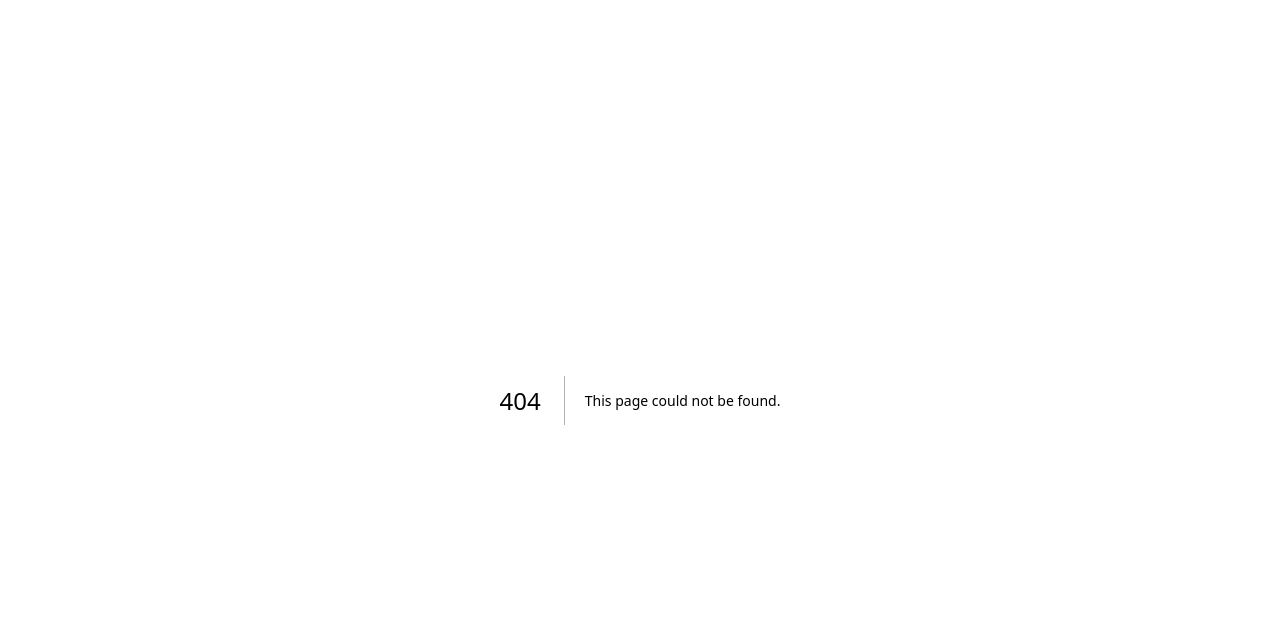
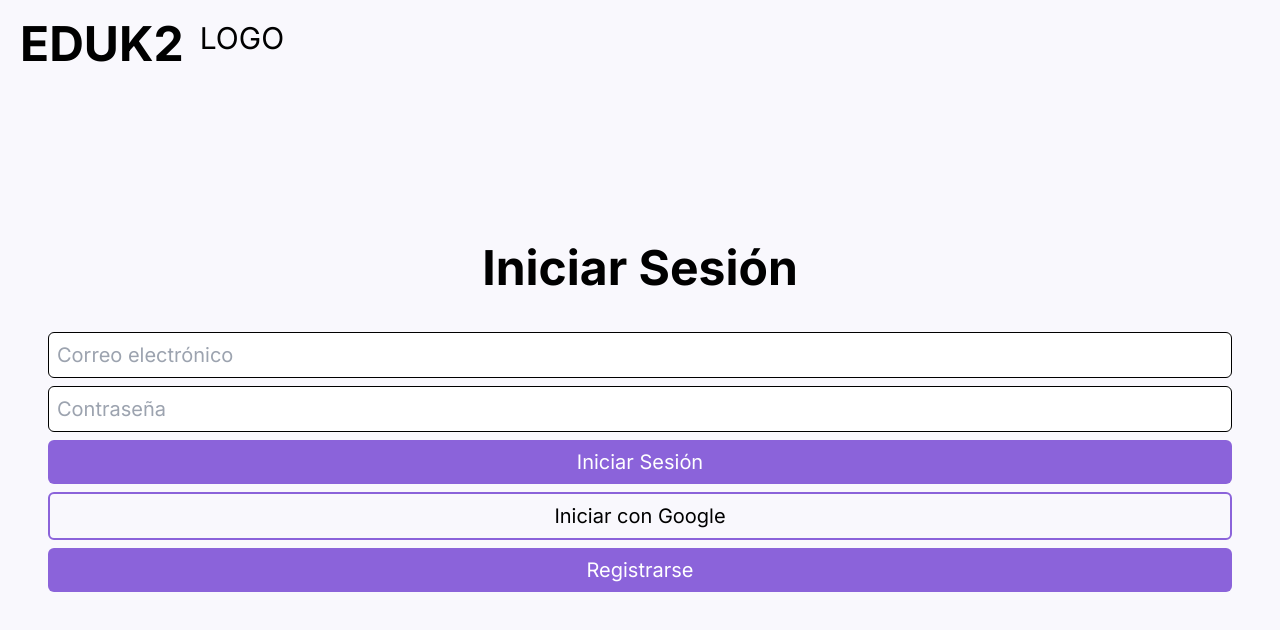
Before and after one commit to Juanes165/eduk2-frontend, a Next.js app: page /access in a window 1280 px wide. Before the commit this address had no page. Shown: the top 630 px of the page. Built offline with nearby package versions, Linux system fonts and the light colour scheme.

Commit message:
Adding Forms to Access and access page, Fixing TWConfig

```diff
--- /dev/null
+++ b/src/app/access/layout.jsx
@@ -0,0 +1,9 @@
+export default function Layout({ children, signin, signup }){
+    return (
+        <>
+            {children}
+            {signin}
+            {signup}
+        </>
+    )
+}
--- /dev/null
+++ b/src/app/access/page.jsx
@@ -0,0 +1,31 @@
+'use client';
+
+import { useState } from "react";
+import SignInForm from "@/components/Forms/Access/SignInForm";
+import SignUpForm from "@/components/Forms/Access/SignUpForm";
+
+export default function AccessPage() {
+    const [isSignIn, setIsSignIn] = useState(true);
+    const handleToggle = () => setIsSignIn(!isSignIn);
+
+    return (
+        <main className="flex flex-col h-screen overflow-hidden">
+            <div className="relative flex">
+                <div className={`absolute top-0 left-0 w-full transition-all duration-500 ${isSignIn ? 'translate-x-0':'-translate-x-full'}`}>
+                    <div className="flex gap-4 m-5">
+                        <h1 className="text-5xl text-center font-bold">EDUK2</h1>
+                        <h2 className="text-3xl">LOGO</h2>
+                    </div>
+                    <div className="mx-12 my-44">
+                        <SignInForm handleToggle={handleToggle}/>
+                    </div>
+                </div>
+                <div className={`bg-gradient-to-br from-grape to-amethyst absolute top-0 left-0 w-full h-screen transition-all duration-500 ${isSignIn ? 'translate-x-full' : 'translate-x-0'}`}>
+                    <div className="mx-12 my-44">
+                        <SignUpForm handleToggle={handleToggle}/>
+                    </div>
+                </div>
+            </div>
+        </main>
+    );
+}
--- a/src/app/page.jsx
+++ b/src/app/page.jsx
@@ -1,6 +1,5 @@
 'use client';
 
-import Button from "@/components/Buttons/Button";
 import Image from "next/image";
 
 export default function Home() {
--- /dev/null
+++ b/src/components/Buttons/Button.jsx
@@ -0,0 +1,7 @@
+export default function Button(props) {
+    return (
+        <button {...props} className={`m-2 p-10 text-white text-3xl rounded-xl transition-all duration-500 bg-${props.primaryColor} hover:bg-${props.hoverColor} hover:shadow-md`}>
+            {props.children}
+        </button>
+    )
+}
--- /dev/null
+++ b/src/components/Forms/Access/SignInForm.jsx
@@ -0,0 +1,19 @@
+import React from "react"
+import GoogleIcon from "@/utils/GoogleIcon"
+
+export default function SignInForm({ handleToggle }) {
+    return (
+        <div className="h-full w-full items-center">
+            <h1 className="text-center text-5xl mb-10 font-bold">Iniciar Sesión</h1>
+            <form className="flex flex-col items-center gap-2 w-full">
+                <input type="text" placeholder="Correo electrónico" className="text-base sm:text-xl rounded-md p-2 w-full border border-black"/>
+                <input type="password" placeholder="Contraseña" className="text-base sm:text-xl rounded-md p-2 w-full border border-black"/>
+                <button type="submit" className="text-white text-base sm:text-xl bg-amethyst w-full p-2 rounded-md transition-all duration-400 hover:bg-grape dark:bg-grape dark:hover:bg-amethyst">Iniciar Sesión</button>
+                <button type="button" className="text-base sm:text-xl border-2 border-amethyst w-full p-2 rounded-md transition-all duration-400 hover:border-grape hover:bg-grape hover:text-white dark:border-grape">
+                    Iniciar con Google
+                </button>
+                <button type="button" onClick={handleToggle} className="text-white text-base sm:text-xl bg-amethyst w-full p-2 rounded-md transition-all duration-500 hover:bg-grape dark:bg-grape dark:hover:bg-amethyst">Registrarse</button>
+            </form>
+        </div>
+    )
+}
--- /dev/null
+++ b/src/components/Forms/Access/SignUpForm.jsx
@@ -0,0 +1,19 @@
+export default function SignUpForm ({ handleToggle }) {
+    return (
+        <div className="h-full w-full items-center">
+            <h1 className="text-center text-5xl mb-10 font-bold text-white">
+                Registrarse
+            </h1>
+            <form className="grid grid-cols-2 gap-2">
+                <input type="text" placeholder="Nombres" className="text-base sm:text-xl col-span-2 border border-black sm:col-span-1 rounded-md p-2"/>
+                <input type="text" placeholder="Apellidos" className="text-base sm:text-xl col-span-2 border border-black sm:col-span-1 rounded-md p-2"/>
+                <input type="text" placeholder="Correo electrónico" className="text-base sm:text-xl border border-black col-span-2 rounded-md p-2"/>
+                <input type="password" placeholder="Contraseña" className="text-base sm:text-xl border border-black col-span-2 rounded-md p-2"/>
+                <input type="password" placeholder="Confirmar contraseña" className="text-base sm:text-xl border border-black col-span-2 rounded-md p-2"/>
+                <button type="submit" className="col-span-2 text-white text-base sm:text-xl bg-amethyst w-full rounded-md p-2 transition-all duration-500 hover:bg-grape dark:bg-grape dark:hover:bg-amethyst">Registrarse</button>
+                <span className="col-span-2 mt-5 text-center text-xl text-white sm:text-3xl">¿Ya tienes una cuenta?</span>
+                <button type="button" onClick={handleToggle} className="col-span-2 text-white text-base sm:text-xl bg-amethyst w-full rounded-md p-2 transition-all duration-500 hover:bg-grape dark:bg-grape dark:hover:bg-amethyst">Iniciar Sesión</button>
+            </form>
+        </div>
+    )
+}
--- /dev/null
+++ b/src/utils/GoogleIcon.jsx
@@ -0,0 +1,5 @@
+export default function GoogleIcon() {
+    return (
+        <svg className="w-6 h-6" xmlns="http://www.w3.org/2000/svg" preserveAspectRatio="xMidYMid" viewBox="0 0 256 262" id="google"><path fill="#4285F4" d="M255.878 133.451c0-10.734-.871-18.567-2.756-26.69H130.55v48.448h71.947c-1.45 12.04-9.283 30.172-26.69 42.356l-.244 1.622 38.755 30.023 2.685.268c24.659-22.774 38.875-56.282 38.875-96.027"></path><path fill="#34A853" d="M130.55 261.1c35.248 0 64.839-11.605 86.453-31.622l-41.196-31.913c-11.024 7.688-25.82 13.055-45.257 13.055-34.523 0-63.824-22.773-74.269-54.25l-1.531.13-40.298 31.187-.527 1.465C35.393 231.798 79.49 261.1 130.55 261.1"></path><path fill="#FBBC05" d="M56.281 156.37c-2.756-8.123-4.351-16.827-4.351-25.82 0-8.994 1.595-17.697 4.206-25.82l-.073-1.73L15.26 71.312l-1.335.635C5.077 89.644 0 109.517 0 130.55s5.077 40.905 13.925 58.602l42.356-32.782"></path><path fill="#EB4335" d="M130.55 50.479c24.514 0 41.05 10.589 50.479 19.438l36.844-35.974C195.245 12.91 165.798 0 130.55 0 79.49 0 35.393 29.301 13.925 71.947l42.211 32.783c10.59-31.477 39.891-54.251 74.414-54.251"></path></svg>
+    )
+}
--- a/tailwind.config.js
+++ b/tailwind.config.js
@@ -19,7 +19,6 @@ module.exports = {
         'pos-0': '0% 0%',
         'pos-100': '100% 100%',
       },
-    },
       colors: {
         'main': {
           light: '#F9F8FD',
@@ -31,5 +30,6 @@ module.exports = {
         'violet-dark': '#250C46',
       }
     },
+  },
   plugins: [],
 };
```
Also changed, not shown: package.json (+10 -6 lines), src/components/Header/Header.jsx (added, +9 -0 lines), 1 other file (tests, documents, lock files or other folders). Lines whose indentation alone changed are shown as unchanged.
